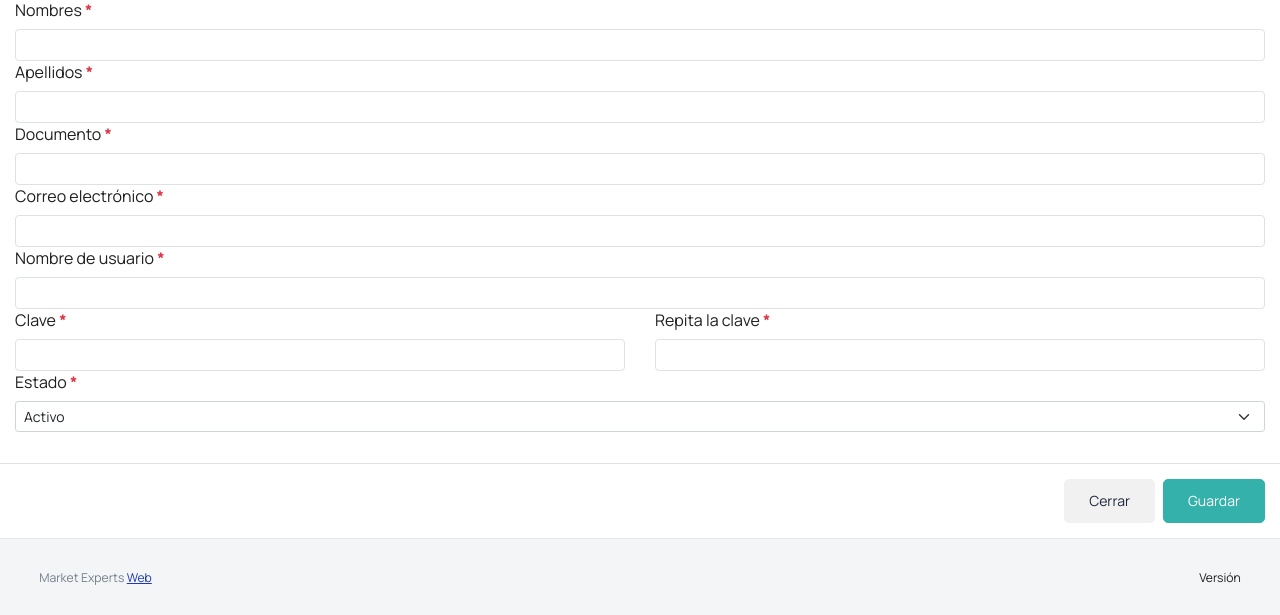
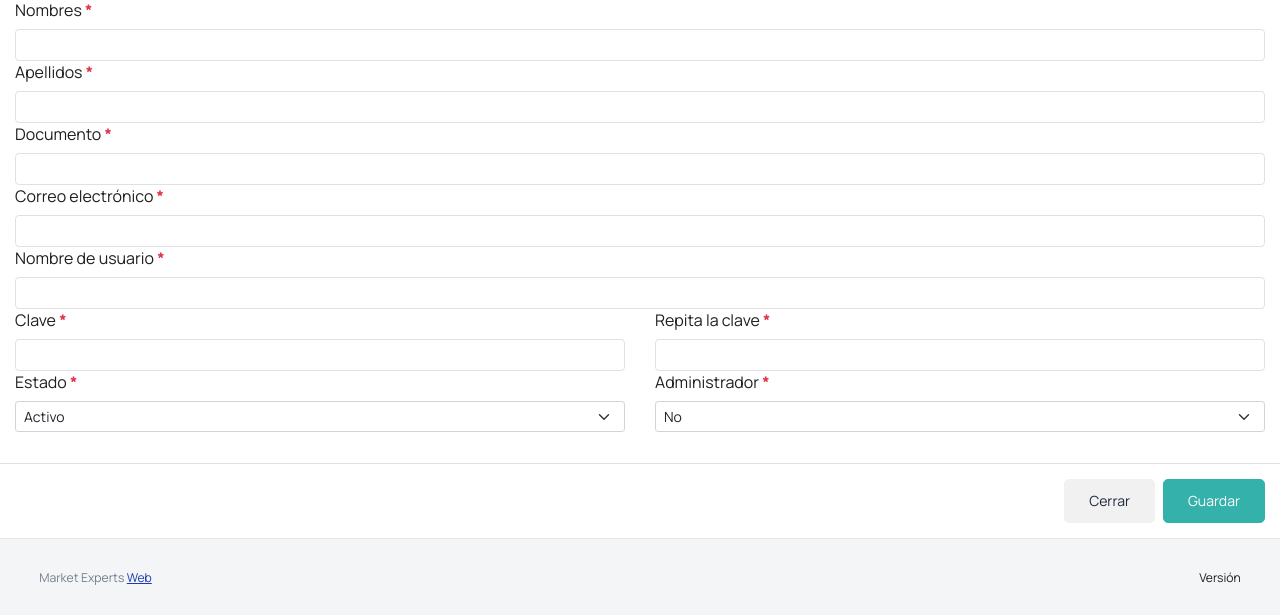
Before and after one commit to johnarleycano/market-expert, a PHP site: the page made by application/views/usuarios/detalle.php in a window 1280 px wide. Shown: the part 76-691 px from the top of the page. Run offline with PHP 8.4, Linux system fonts and the light colour scheme; the template is opened without the code that fills it, so the values that code supplies are empty; some libraries are stand-ins or nearby versions.

Commit message:
feat(Usuarios): agregado campo administrador

```diff
--- a/application/views/usuarios/detalle.php
+++ b/application/views/usuarios/detalle.php
@@ -47,11 +47,19 @@ if (isset($datos['id'])) {
             <input type="password" class="form-control" id="clave2">
         </div>
 
-        <div class="col-12">
+        <div class="col-6">
             <label for="estado" class="form-label">Estado <b class="text-danger">*</b></label>
             <select id="estado" class="form-select form-select-sm">
                 <option value="1">Activo</option>
                 <option value="0">Inactivo</option>
+            </select>
+        </div>
+
+        <div class="col-6">
+            <label for="administrador" class="form-label">Administrador <b class="text-danger">*</b></label>
+            <select id="administrador" class="form-select form-select-sm">
+                <option value="0">No</option>
+                <option value="1">Sí</option>
             </select>
         </div>
     </form>
@@ -66,6 +74,7 @@ if (isset($datos['id'])) {
     <script type="text/javascript">
         $().ready(() => {
             $('#estado').val(<?php echo $usuario->activo; ?>)
+            $('#administrador').val(<?php echo $usuario->administrador; ?>)
         })
     </script>
 <?php } ?>
--- a/application/views/usuarios/index.php
+++ b/application/views/usuarios/index.php
@@ -52,7 +52,8 @@
             email: $('#email').val(),
             login: $('#login').val(),
             clave: password,
-            activo: $('#estado').val()
+            activo: $('#estado').val(),
+            administrador: $('#administrador').val(),
         }
 
         if(!usuarioId) {
```
